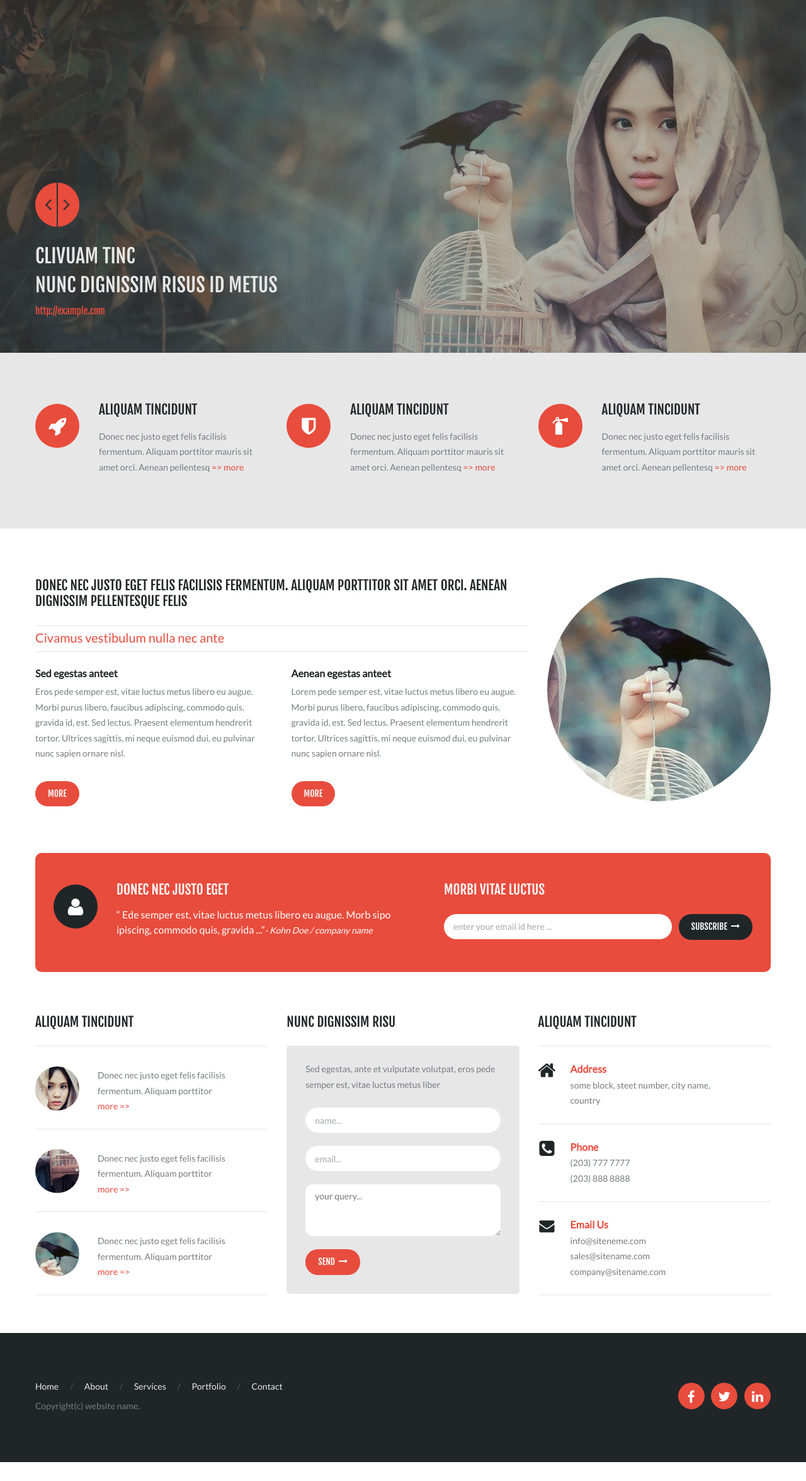
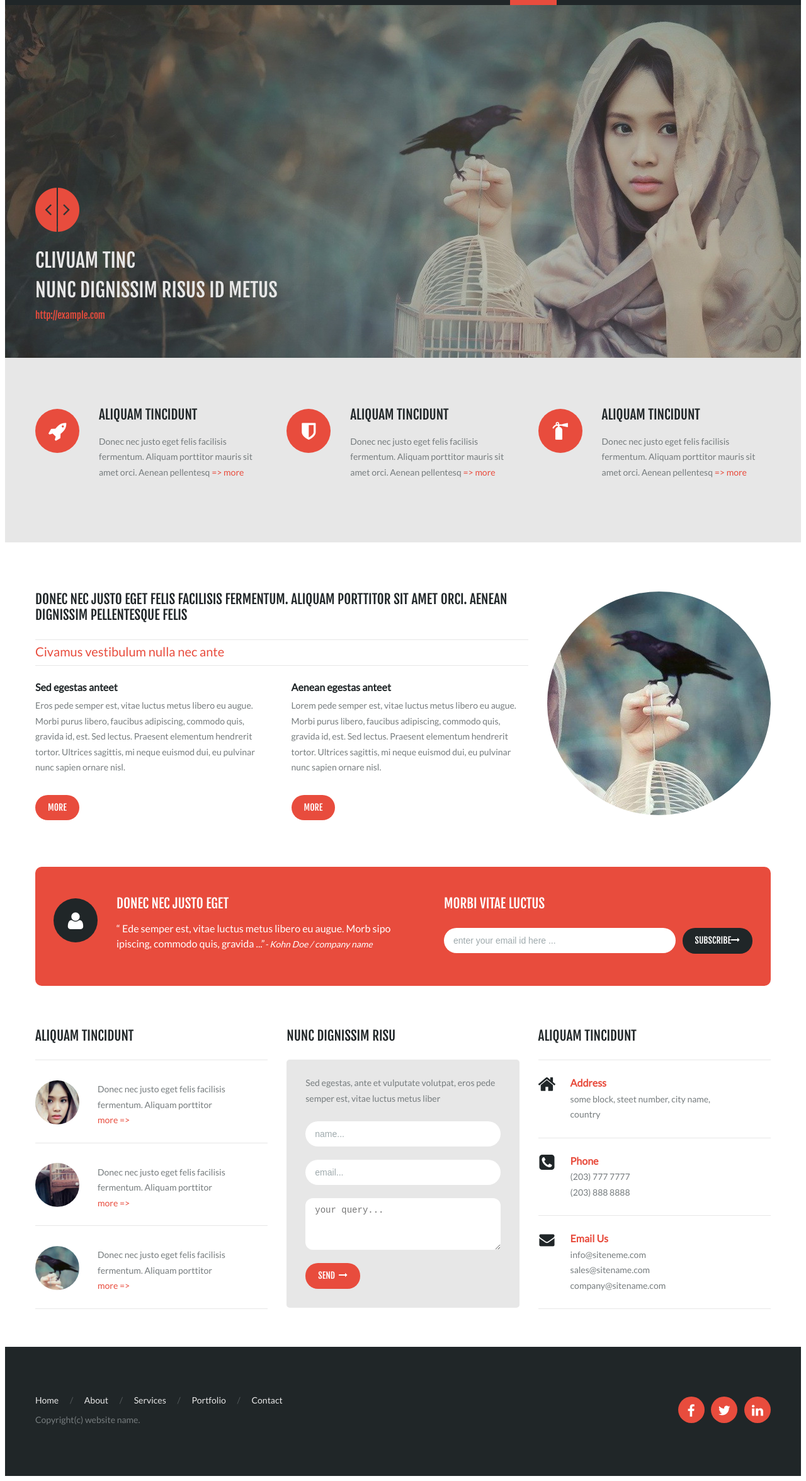
Before and after one commit to vzhidal/HTML-CSS-Training, a website: page index.html in a window 1280 px wide. Shown: the part 80-2431 px from the top of the page at 63% size. Before the commit the page ends 2401 px from the top, so only its background shows below. Drawn offline with nearby package versions, Linux system fonts and the light colour scheme; files whose address does not match are found by name.

Commit message:
Updated structure. Switched to reset.css.

```diff
--- a/index.html
+++ b/index.html
@@ -9,23 +9,23 @@
     <link href='http://fonts.googleapis.com/css?family=Fjalla+One' rel='stylesheet' type='text/css'>
     <link href='http://fonts.googleapis.com/css?family=Lato' rel='stylesheet' type='text/css'>
 
-    <link rel="stylesheet" href="bower_components/normalize.css/normalize.css"/>
+    <link rel="stylesheet" href="bower_components/reset-css/reset.css"/>
 
     <link rel="stylesheet" href="styles/utils/utils.css"/>
     <link rel="stylesheet" href="styles/utils/circle-icon.css"/>
 
     <link rel="stylesheet" href="styles/core/typography.css"/>
     <link rel="stylesheet" href="styles/core/states.css"/>
-    <link rel="stylesheet" href="styles/core/reset.css"/>
+    <link rel="stylesheet" href="styles/core/placeholder.css"/>
 
     <link rel="stylesheet" href="styles/layout/grid.css"/>
     <link rel="stylesheet" href="styles/layout/layout.css"/>
     <link rel="stylesheet" href="styles/layout/centered-large-child.css"/>
 
-    <link rel="stylesheet" href="styles/objects/button.css"/>
-    <link rel="stylesheet" href="styles/objects/form.css"/>
-    <link rel="stylesheet" href="styles/objects/link.css"/>
-
+    <link rel="stylesheet" href="styles/modules/button.css"/>
+    <link rel="stylesheet" href="styles/modules/form.css"/>
+    <link rel="stylesheet" href="styles/modules/link.css"/>
+    <link rel="stylesheet" href="styles/modules/section.css"/>
     <link rel="stylesheet" href="styles/modules/header.css"/>
     <link rel="stylesheet" href="styles/modules/panel.css"/>
     <link rel="stylesheet" href="styles/modules/primary-logo.css"/>
@@ -43,11 +43,13 @@
     <link rel="stylesheet" href="styles/modules/footer.css"/>
     <link rel="stylesheet" href="styles/modules/copyright.css"/>
     <link rel="stylesheet" href="styles/modules/social-link.css"/>
+    <link rel="stylesheet" href="styles/modules/social-links.css"/>
     <link rel="stylesheet" href="styles/modules/secondary-navigation.css"/>
+    <link rel="stylesheet" href="styles/modules/items-list.css"/>
 
     <link rel="stylesheet" href="styles/pages/home.css"/>
 </head>
-<body>
+<body class="home-page">
 <header class="header">
     <div class="header__inner-container container clear-fix">
         <div class="header__logo-container">
@@ -77,7 +79,8 @@
         </div>
     </div>
 </header>
-<section class="home-hero-section section">
+
+<section class="home-page__hero-section section">
     <div class="slider">
         <input class="slider__state-1 global-state-hidden" id="slider__state-1" type="radio" name="slider-state"
                value="1" checked="checked"/>
@@ -155,7 +158,8 @@
         </ul>
     </div>
 </section>
-<section class="home-services-section section section--dark">
+
+<section class="home-page__services-section section section--dark">
     <div class="container">
         <ul class="grid">
             <li class="col-4-12">
@@ -165,10 +169,10 @@
                     </div>
 
                     <div class="service-item__content-container">
-                        <h3 class="service-item__title">Aliquam tincidunt</h3>
+                        <h1 class="service-item__title">Aliquam tincidunt</h1>
 
                         <p class="service-item__text">Donec nec justo eget felis facilisis fermentum. Aliquam
-                            porttitor mauris sit amet orci. Aenean pellentesq <a class="link link-primary" href="#">=>
+                            porttitor mauris sit amet orci. Aenean pellentesq <a class="link link--primary" href="#">=>
                                 more</a></p>
                     </div>
                 </div>
@@ -180,10 +184,10 @@
                     </div>
 
                     <div class="service-item__content-container">
-                        <h3 class="service-item__title">Aliquam tincidunt</h3>
+                        <h1 class="service-item__title">Aliquam tincidunt</h1>
 
                         <p class="service-item__text">Donec nec justo eget felis facilisis fermentum. Aliquam
-                            porttitor mauris sit amet orci. Aenean pellentesq <a class="link link-primary" href="#">=>
+                            porttitor mauris sit amet orci. Aenean pellentesq <a class="link link--primary" href="#">=>
                                 more</a></p>
                     </div>
                 </div>
@@ -195,10 +199,10 @@
                     </div>
 
                     <div class="service-item__content-container">
-                        <h3 class="service-item__title">Aliquam tincidunt</h3>
+                        <h1 class="service-item__title">Aliquam tincidunt</h1>
 
                         <p class="service-item__text">Donec nec justo eget felis facilisis fermentum. Aliquam
-                            porttitor mauris sit amet orci. Aenean pellentesq <a class="link link-primary" href="#">=>
+                            porttitor mauris sit amet orci. Aenean pellentesq <a class="link link--primary" href="#">=>
                                 more</a></p>
                     </div>
                 </div>
@@ -206,7 +210,8 @@
         </ul>
     </div>
 </section>
-<section class="home-news-section section">
+
+<section class="home-page__news-section section">
     <div class="container">
         <div class="news clear-fix">
             <div class="news__image-container">
@@ -214,15 +219,15 @@
             </div>
 
             <div class="news__content-container">
-                <h3 class="news__primary-title">Donec nec justo eget felis facilisis fermentum. Aliquam porttitor sit
+                <h1 class="news__primary-title">Donec nec justo eget felis facilisis fermentum. Aliquam porttitor sit
                     amet
-                    orci. Aenean dignissim pellentesque felis</h3>
+                    orci. Aenean dignissim pellentesque felis</h1>
 
-                <h4 class="news__secondary-title">Civamus vestibulum nulla nec ante</h4>
+                <h2 class="news__secondary-title">Civamus vestibulum nulla nec ante</h2>
                 <ul class="grid">
                     <li class="col-6-12">
                         <div class="news-item">
-                            <h5 class="news-item__title">Sed egestas anteet</h5>
+                            <h3 class="news-item__title">Sed egestas anteet</h3>
 
                             <p class="news-item__text">Eros pede semper est, vitae luctus metus libero eu augue.
                                 Morbi purus libero, faucibus adipiscing, commodo quis, gravida id, est. Sed lectus.
@@ -233,7 +238,7 @@
                     </li>
                     <li class="col-6-12">
                         <div class="news-item">
-                            <h5 class="news-item__title">Aenean egestas anteet</h5>
+                            <h3 class="news-item__title">Aenean egestas anteet</h3>
 
                             <p class="news-item__text">Lorem pede semper est, vitae luctus metus libero eu augue.
                                 Morbi purus libero, faucibus adipiscing, commodo quis, gravida id, est. Sed lectus.
@@ -247,7 +252,8 @@
         </div>
     </div>
 </section>
-<section class="home-subscription-section section">
+
+<section class="home-page__subscription-section section">
     <div class="container">
         <div class="panel panel--primary panel--large clear-fix">
             <div class="subscription">
@@ -257,26 +263,26 @@
                 <div class="subscription__content-container">
                     <div class="grid">
                         <div class="col-6-12">
-                            <h3 class="subscription__title">Donec nec justo eget</h3>
+                            <h1 class="subscription__title">Donec nec justo eget</h1>
 
                             <p class="subscription__quote">“ Ede semper est, vitae luctus metus libero eu augue. Morb
                                 sipo ipiscing, commodo quis, gravida ...”<span class="subscription__quote-author">- Kohn Doe / company name</span>
                             </p>
                         </div>
                         <div class="col-6-12">
-                            <h3 class="subscription__title">Morbi vitae luctus</h3>
+                            <h1 class="subscription__title">Morbi vitae luctus</h1>
 
                             <div class="subscription__form-container">
                                 <form class="subscription-form" action="#">
-                                    <div class="subscription-form__input-container">
-                                        <label class="form-label global-state-hidden" for="subscription-form__email">Enter
+                                    <div class="subscription-form__input-container form">
+                                        <label class="form__label global-state-hidden" for="subscription-form__email">Enter
                                             email</label>
-                                        <input class="form-control" id="subscription-form__email" name="email"
+                                        <input class="form__control" id="subscription-form__email" name="email"
                                                type="email"
                                                placeholder="enter your email id here ..."/>
                                     </div>
                                     <div class="subscription-form__button-container">
-                                        <button class="button button-secondary" type="submit"><span
+                                        <button class="button button--secondary" type="submit"><span
                                                 class="button-text">Subscribe</span><i
                                                 class="button-icon icon-long-arrow-right"></i></button>
                                     </div>
@@ -289,14 +295,15 @@
         </div>
     </div>
 </section>
-<section class="home-secondary-information-section section">
+
+<section class="home-page__secondary-information-section section">
     <div class="container">
         <ul class="grid">
             <li class="col-4-12">
                 <div class="secondary-information">
-                    <h3 class="secondary-information__title">Aliquam tincidunt</h3>
-                    <ul class="secondary-information__list">
-                        <li class="secondary-information__list-item">
+                    <h1 class="secondary-information__title">Aliquam tincidunt</h1>
+                    <ul class="items-list">
+                        <li class="items-list__list-item">
                             <div class="secondary-news-item">
                                 <div class="secondary-news-item__cell">
                                     <img class="secondary-news-item__image" src="images/news-1.jpg"/>
@@ -304,12 +311,12 @@
                                 <div class="secondary-news-item__cell">
                                     <p class="secondary-news-item__text">
                                         Donec nec justo eget felis facilisis fermentum. Aliquam porttitor
-                                        <a class="secondary-news-item__link link link-primary" href="#">more =></a>
+                                        <a class="secondary-news-item__link link link--primary" href="#">more =></a>
                                     </p>
                                 </div>
                             </div>
                         </li>
-                        <li class="secondary-information__list-item">
+                        <li class="items-list__list-item">
                             <div class="secondary-news-item">
                                 <div class="secondary-news-item__cell">
                                     <img class="secondary-news-item__image" src="images/news-2.jpg"/>
@@ -317,12 +324,12 @@
                                 <div class="secondary-news-item__cell">
                                     <p class="secondary-news-item__text">
                                         Donec nec justo eget felis facilisis fermentum. Aliquam porttitor
-                                        <a class="secondary-news-item__link link link-primary" href="#">more =></a>
+                                        <a class="secondary-news-item__link link link--primary" href="#">more =></a>
                                     </p>
                                 </div>
                             </div>
                         </li>
-                        <li class="secondary-information__list-item">
+                        <li class="items-list__list-item">
                             <div class="secondary-news-item">
                                 <div class="secondary-news-item__cell">
                                     <img class="secondary-news-item__image" src="images/news-3.jpg"/>
@@ -330,7 +337,7 @@
                                 <div class="secondary-news-item__cell">
                                     <p class="secondary-news-item__text">
                                         Donec nec justo eget felis facilisis fermentum. Aliquam porttitor
-                                        <a class="secondary-news-item__link link link-primary" href="#">more =></a>
+                                        <a class="secondary-news-item__link link link--primary" href="#">more =></a>
                                     </p>
                                 </div>
                             </div>
@@ -340,30 +347,30 @@
             </li>
             <li class="col-4-12">
                 <div class="secondary-information">
-                    <h3 class="secondary-information__title">Nunc dignissim risu</h3>
+                    <h1 class="secondary-information__title">Nunc dignissim risu</h1>
 
                     <div class="panel panel--secondary">
-                        <form class="contact-form" action="#">
+                        <form class="contact-form form" action="#">
                             <p class="contact-form__description">
                                 Sed egestas, ante et vulputate volutpat, eros pede semper est, vitae luctus metus liber
                             </p>
 
-                            <div class="form-group">
-                                <label class="form-label global-state-hidden" for="contact-form-name">Name</label>
-                                <input class="form-control" id="contact-form-name" name="name" type="text"
+                            <div class="form__group">
+                                <label class="form__label global-state-hidden" for="contact-form-name">Name</label>
+                                <input class="form__control" id="contact-form-name" name="name" type="text"
                                        placeholder="name..."/>
                             </div>
-                            <div class="form-group">
-                                <label class="form-label global-state-hidden" for="contact-form-email">Email</label>
-                                <input class="form-control" id="contact-form-email" name="email" type="text"
+                            <div class="form__group">
+                                <label class="form__label global-state-hidden" for="contact-form-email">Email</label>
+                                <input class="form__control" id="contact-form-email" name="email" type="text"
                                        placeholder="email..."/>
                             </div>
-                            <div class="form-group">
-                                <textarea class="form-control" name="query" placeholder="your query..."></textarea>
+                            <div class="form__group">
+                                <textarea class="form__control" name="query" placeholder="your query..."></textarea>
                             </div>
 
                             <button class="button" type="submit"><span
-                                    class="button-text">Send</span><i
+                                    class="button__text">Send</span><i
                                     class="button-icon icon-long-arrow-right"></i></button>
                         </form>
                     </div>
@@ -371,14 +378,14 @@
             </li>
             <li class="col-4-12">
                 <div class="secondary-information">
-                    <h3 class="secondary-information__title">Aliquam tincidunt</h3>
-                    <ul class="secondary-information__list">
-                        <li class="secondary-information__list-item">
+                    <h1 class="secondary-information__title">Aliquam tincidunt</h1>
+                    <ul class="items-list">
+                        <li class="items-list__list-item">
                             <div class="contact-item">
                                 <i class="contact-item__icon icon-home"></i>
 
                                 <div class="contact-item__info">
-                                    <h5 class="contact-item__title">Address</h5>
+                                    <h3 class="contact-item__title">Address</h3>
 
                                     <p class="contact-item__text">
                                         some block, steet number, city name, <br/>country
@@ -386,12 +393,12 @@
                                 </div>
                             </div>
                         </li>
-                        <li class="secondary-information__list-item">
+                        <li class="items-list__list-item">
                             <div class="contact-item">
                                 <i class="contact-item__icon icon-phone-square"></i>
 
                                 <div class="contact-item__info">
-                                    <h5 class="contact-item__title">Phone</h5>
+                                    <h3 class="contact-item__title">Phone</h3>
 
                                     <p class="contact-item__text">
                                         <a class="contact-item__link" href="tel:12037777777">(203) 777 7777</a>
@@ -400,12 +407,12 @@
                                 </div>
                             </div>
                         </li>
-                        <li class="secondary-information__list-item">
+                        <li class="items-list__list-item">
                             <div class="contact-item">
                                 <i class="contact-item__icon icon-envelope"></i>
 
                                 <div class="contact-item__info">
-                                    <h5 class="contact-item__title">Email Us</h5>
+                                    <h3 class="contact-item__title">Email Us</h3>
 
                                     <p class="contact-item__text">
                                         <a class="contact-item__link"
@@ -427,19 +434,20 @@
 
 <footer class="footer">
     <div class="container clear-fix">
-
-        <ul class="footer__social-links">
-            <li class="footer__social-link-container">
+        <div class="footer__social-links-container">
+            <ul class="social-links">
+                <li class="social-links__link-container">
                     <a class="social-link circle-icon icon-facebook" href="#"></a>
                 </li>
-            <li class="footer__social-link-container">
+                <li class="social-links__link-container">
                     <a class="social-link circle-icon icon-twitter" href="#"></a>
                 </li>
-            <li class="footer__social-link-container">
+                <li class="social-links__link-container">
                     <a class="social-link circle-icon icon-linkedin" href="#"></a>
                 </li>
             </ul>
-        <div class="footer__content">
+        </div>
+        <div class="footer__content-container">
             <div class="footer__navigation-container">
                 <nav class="secondary-navigation">
                     <ul class="secondary-navigation__list clear-fix">
@@ -465,7 +473,6 @@
                 <p class="copyright">Copyright(c) website name.</p>
             </div>
         </div>
-
     </div>
 </footer>
 </body>
--- /dev/null
+++ b/styles/core/placeholder.css
@@ -0,0 +1,12 @@
+input::-moz-placeholder {
+    opacity: 1;
+    color: #9faaad;
+}
+
+input:-ms-input-placeholder {
+    color: #9faaad;
+}
+
+input::-webkit-input-placeholder {
+    color: #9faaad;
+}
--- a/styles/layout/centered-large-child.css
+++ b/styles/layout/centered-large-child.css
@@ -11,4 +11,7 @@
     display: inline-block;
 
     margin-right: -100%;
+
+    font-size: 0;
+    line-height: 0;
 }
--- a/styles/layout/layout.css
+++ b/styles/layout/layout.css
@@ -6,11 +6,3 @@ body {
     width: 1168px;
     margin: 0 auto;
 }
-
-.section {
-    margin: 60px 0;
-}
-
-.section--dark {
-    background: #e7e7e7;
-}
--- a/styles/objects/button.css
+++ b/styles/modules/button.css
@@ -25,14 +25,14 @@
     box-shadow: inset 0 0 10px 0 rgba(0, 0, 0, .3);
 }
 
-.button-secondary {
+.button--secondary {
     background: #202628;
 }
 
-.button-secondary:active, .button-secondary:focus {
+.button--secondary:active, .button--secondary:focus {
     box-shadow: inset 0 0 10px 0 rgba(255, 255, 255, .3);
 }
 
-.button-text {
+.button .button__text {
     margin-right: 6px;
 }
--- a/styles/modules/footer.css
+++ b/styles/modules/footer.css
@@ -4,18 +4,12 @@
     background: #202628;
 }
 
-.footer .footer__social-links {
+.footer .footer__social-links-container {
     float: right;
 
     margin-top: 6px;
 }
 
-.footer__content {
+.footer__content-container {
     float: left;
 }
-
-.footer .footer__social-link-container {
-    display: inline-block;
-
-    padding-left: 8px;
-}
--- a/styles/objects/form.css
+++ b/styles/modules/form.css
@@ -1,12 +1,12 @@
-.form-group {
+.form .form__group {
     margin-bottom: 21px;
 }
 
-.form-group:last-child {
+.form .form__group:last-child {
     margin-bottom: 0;
 }
 
-.form-control {
+.form .form__control {
     display: block;
 
     box-sizing: border-box;
@@ -26,7 +26,7 @@
     box-shadow: none;
 }
 
-textarea.form-control {
+.form textarea.form__control {
     height: auto;
     min-height: 82px;
 
@@ -34,16 +34,3 @@ textarea.form-control {
 
     border-radius: 12px;
 }
-
-input::-moz-placeholder {
-    opacity: 1;
-    color: #9faaad;
-}
-
-input:-ms-input-placeholder {
-    color: #9faaad;
-}
-
-input::-webkit-input-placeholder {
-    color: #9faaad;
-}
--- a/styles/objects/link.css
+++ b/styles/modules/link.css
@@ -2,6 +2,6 @@
     text-decoration: none;
 }
 
-.link-primary {
+.link--primary {
     color: #e84c3d;
 }
--- /dev/null
+++ b/styles/modules/section.css
@@ -0,0 +1,7 @@
+.section {
+    margin: 60px 0;
+}
+
+.section--dark {
+    background: #e7e7e7;
+}
--- a/styles/modules/slider.css
+++ b/styles/modules/slider.css
@@ -79,7 +79,7 @@
 }
 
 .slider__item-controls {
-    margin-bottom: 16px;
+    margin-bottom: 24px;
 
     text-align: left;
     letter-spacing: 1px;
--- /dev/null
+++ b/styles/modules/social-links.css
@@ -0,0 +1,5 @@
+.social-links .social-links__link-container {
+    display: inline-block;
+
+    padding-left: 8px;
+}
--- a/styles/pages/home.css
+++ b/styles/pages/home.css
@@ -1,16 +1,16 @@
-.home-hero-section {
+.home-page .home-page__hero-section {
     margin: 0;
 }
 
-.home-news-section {
+.home-page .home-page__news-section {
     margin: 78px 0 74px;
 }
 
-.home-secondary-information-section {
+.home-page .home-page__secondary-information-section {
     margin: 67px 0 60px;
 }
 
-.home-services-section {
+.home-page .home-page__services-section {
     margin: 0;
-    padding: 78px 0 71px;
+    padding: 78px 0 85px;
 }
```
Also changed, not shown: styles/modules/items-list.css (added, +9 -0 lines), styles/modules/secondary-information.css (+0 -10 lines). Lines whose indentation alone changed are shown as unchanged.
